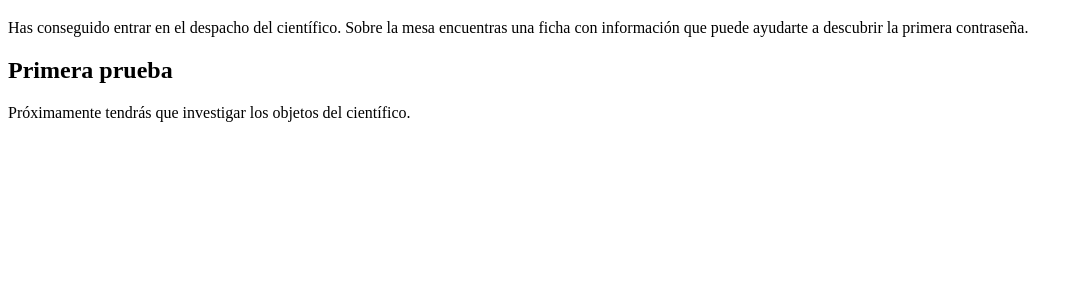
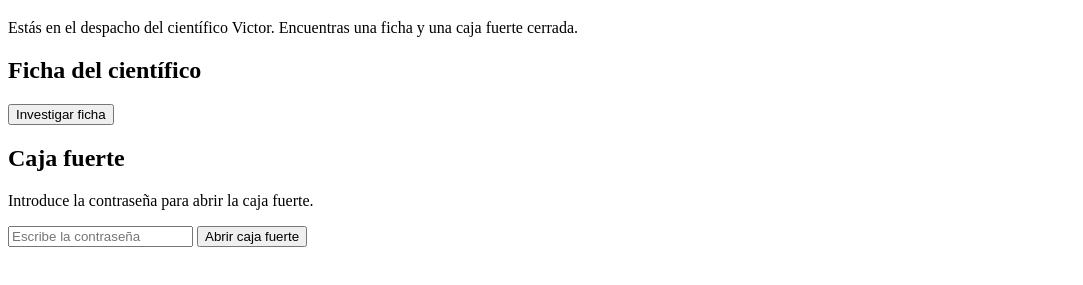
Before and after one commit to a-yepes/DWEC-Ana-Yepes, a plain HTML site: page Practica4/sala1.html in a window 1280 px wide. Shown: the part 61-346 px from the top of the page, without its empty margins (0-1083 px from the left). Drawn offline with Linux system fonts and the light colour scheme.

Commit message:
Modifico sala1.html para explicar la primera sala. Creo los botones para investigar las pistas y abrir la caja fuerte

```diff
--- a/Practica4/sala1.html
+++ b/Practica4/sala1.html
@@ -1,27 +1,34 @@
-<!DOCTYPE html>
+<!doctype html>
 <html lang="es">
+  <head>
+    <meta charset="UTF-8" />
+    <meta name="viewport" content="width=device-width, initial-scale=1.0" />
+    <title>Sala 1</title>
+  </head>
 
-<head>
-    <meta charset="UTF-8">
-    <meta name="viewport" content="width=device-width, initial-scale=1.0">
-    <title>Sala 1</title>
-</head>
-
-<body>
-
+  <body>
     <h1>SALA 1: EL DESPACHO DEL CIENTÍFICO</h1>
 
     <p>
-        Has conseguido entrar en el despacho del científico.
-        Sobre la mesa encuentras una ficha con información que puede ayudarte a descubrir la primera contraseña.
+      Estás en el despacho del científico Victor. Encuentras una ficha y una caja fuerte cerrada.
     </p>
 
-    <h2>Primera prueba</h2>
+    <h2>Ficha del científico</h2>
 
-    <p>Próximamente tendrás que investigar los objetos del científico.</p>
+    <button id="btnInvestigar">Investigar ficha</button>
+
+    <p id="informacion"></p>
+
+    <h2>Caja fuerte</h2>
+
+    <p>Introduce la contraseña para abrir la caja fuerte.</p>
+
+    <input type="text" id="contraseña" placeholder="Escribe la contraseña" />
+
+    <button id="btnComprobar">Abrir caja fuerte</button>
+
+    <p id="resultado"></p>
 
     <script type="module" src="js/salas/sala1.js"></script>
-
-</body>
-
+  </body>
 </html>
```
